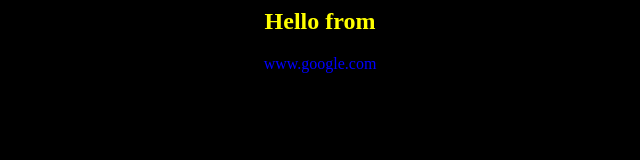
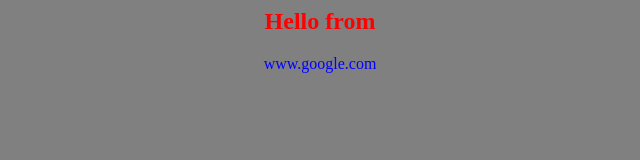
Before and after one commit to ElQelinho/jenkins_repo, a plain HTML site: page index.html in a window 1280 px wide. Shown: the whole page, without its empty margins (320-960 px from the left). Drawn offline with Linux system fonts and the light colour scheme.

Commit message:
Changed background color

```diff
--- a/index.html
+++ b/index.html
@@ -1,7 +1,7 @@
 <html>
-<body bgcolor="black">
+<body bgcolor="grey">
 <center>
-<h2><font color="yellow">Hello from</font></h2>
+<h2><font color="red">Hello from</font></h2>
 <font color="blue">www.google.com</font>
 </center>
 </body>
```
